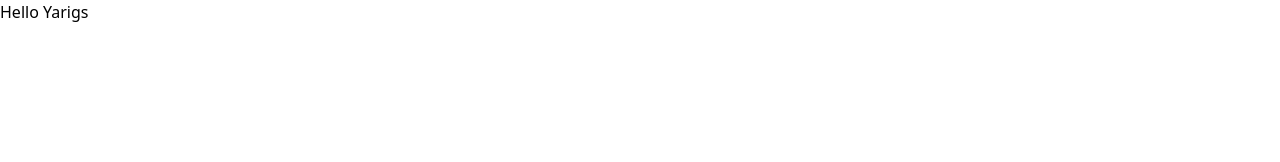
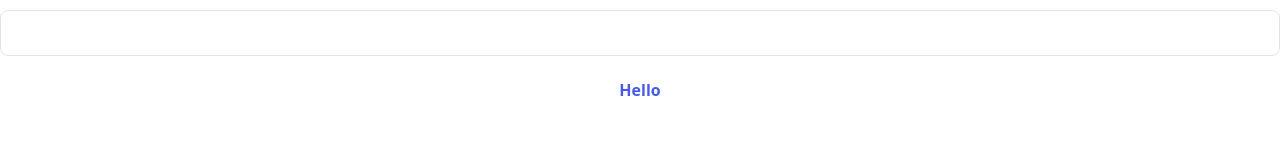
Before and after one commit to Seibeaaar/Yariga, a React (Vite) app: page / in a window 1280 px wide. Shown: the top 162 px of the page. Built offline with nearby package versions, Linux system fonts and the light colour scheme.

Commit message:
Add input and button components

```diff
--- a/src/App.tsx
+++ b/src/App.tsx
@@ -1,9 +1,13 @@
+import Button from './components/Button';
+import Input from './components/Input';
+
 function App() {
   return (
     <>
-      Hello Yarigs
+      <Input />
+      <Button variant="text" text="Hello" />
     </>
-  )
+  );
 }
 
-export default App
+export default App;
--- /dev/null
+++ b/src/components/Button/Contained.tsx
@@ -0,0 +1,16 @@
+import { FC } from 'react';
+import { ButtonProps } from '@/types/button';
+
+const ContainedButton: FC<ButtonProps> = (props) => {
+  const buttonStyles = props.disabled
+    ? 'w-full py-[10px] border cursor-not-allowed border-transparent text-primary-dark outline-none bg-gray-700 rounded-[10px]'
+    : 'transition-all flex justify-center items-center gap-[16px] w-full py-[10px] border border-primary text-white hover:bg-transparent hover:text-primary outline-none bg-primary rounded-[10px]';
+  return (
+    <button {...props} className={`${buttonStyles} ${props.className}`}>
+      {props.leftIcon ? <img src={props.leftIcon} /> : null}
+      <p className="font-semibold text-base text-center">{props.text}</p>
+    </button>
+  );
+};
+
+export default ContainedButton;
--- /dev/null
+++ b/src/components/Button/Outlined.tsx
@@ -0,0 +1,16 @@
+import { FC } from 'react';
+import { ButtonProps } from '@/types/button';
+
+const OutlinedButton: FC<ButtonProps> = (props) => {
+  const buttonStyles = props.disabled
+    ? 'w-full py-[10px] flex items-center border border-border-light dark:border-border-dark cursor-not-allowed bg-border-light dark:bg-border-dark text-primary-light dark:text-primary-dark outline-none rounded-[10px]'
+    : 'transition-all flex gap-[16px] justify-center items-center w-full py-[10px] border border-border-light dark:border-border-dark hover:border-primary hover:dark:border-primary text-primary-light bg-transparent hover:text-primary hover:dark:text-primary dark:text-primary-dark outline-none rounded-[10px]';
+  return (
+    <button {...props} className={`${buttonStyles} ${props.className}`}>
+      {props.leftIcon ? <img src={props.leftIcon} /> : null}
+      <p className="font-semibold text-base text-center">{props.text}</p>
+    </button>
+  );
+};
+
+export default OutlinedButton;
--- /dev/null
+++ b/src/components/Button/Text.tsx
@@ -0,0 +1,15 @@
+import { FC } from 'react';
+import { ButtonProps } from '@/types/button';
+
+const TextButton: FC<ButtonProps> = (props) => {
+  const buttonStyles = props.disabled
+    ? 'w-full py-[10px] border-none cursor-not-allowed text-gray-700 outline-none bg-transparent'
+    : 'transition-all w-full py-[10px] border-none text-primary hover:text-primary-light hover:dark:text-primary-dark outline-none';
+  return (
+    <button {...props} className={`${buttonStyles} ${props.className}`}>
+      <p className="font-semibold text-base text-center">{props.text}</p>
+    </button>
+  );
+};
+
+export default TextButton;
--- /dev/null
+++ b/src/components/Button/index.tsx
@@ -0,0 +1,22 @@
+import { FC } from 'react';
+import { ButtonVariant, ButtonProps } from '@/types/button';
+import OutlinedButton from './Outlined';
+import TextButton from './Text';
+import ContainedButton from './Contained';
+
+type ButtonWrapperProps = ButtonProps & {
+  variant?: ButtonVariant;
+};
+
+const Button: FC<ButtonWrapperProps> = (props) => {
+  switch (props.variant) {
+    case 'outlined':
+      return <OutlinedButton {...props} />;
+    case 'text':
+      return <TextButton {...props} />;
+    default:
+      return <ContainedButton {...props} />;
+  }
+};
+
+export default Button;
--- /dev/null
+++ b/src/components/Input.tsx
@@ -0,0 +1,49 @@
+import { FC, InputHTMLAttributes, ReactNode, useState } from 'react';
+
+type InputProps = InputHTMLAttributes<HTMLInputElement> & {
+  label?: string;
+  prefixIcon?: ReactNode;
+  error?: string;
+};
+
+const Input: FC<InputProps> = (props) => {
+  const [focused, setFocused] = useState<boolean>(false);
+
+  const calculateBorderStyle = () => {
+    switch (true) {
+      case !!props.error:
+        return 'border-danger';
+      case !!focused:
+        return 'border-primary';
+      default:
+        return 'border-border-light dark:border-border-dark';
+    }
+  };
+
+  const focus = () => setFocused(true);
+  const blur = () => setFocused(false);
+
+  return (
+    <div className="mt-[10px] w-full">
+      {props.label ? (
+        <p className="text-sm font-medium mb-[4px]">{props.label}</p>
+      ) : null}
+      <div
+        className={`py-[10px] px-[12px] border flex gap-[8px] ${calculateBorderStyle()} rounded-[8px]`}
+      >
+        {props.prefixIcon}
+        <input
+          className="dark:[color-scheme:dark] bg-transparent w-full outline-none border-none"
+          {...props}
+          onFocus={focus}
+          onBlur={blur}
+        />
+      </div>
+      <p className="text-danger text-xs mt-[5px] mb-[12px]">
+        {props.error ?? ''}
+      </p>
+    </div>
+  );
+};
+
+export default Input;
--- /dev/null
+++ b/src/types/button.ts
@@ -0,0 +1,8 @@
+import { ButtonHTMLAttributes } from 'react';
+
+export type ButtonProps = ButtonHTMLAttributes<HTMLButtonElement> & {
+  text: string;
+  leftIcon?: string;
+};
+
+export type ButtonVariant = 'contained' | 'outlined' | 'text';
```
